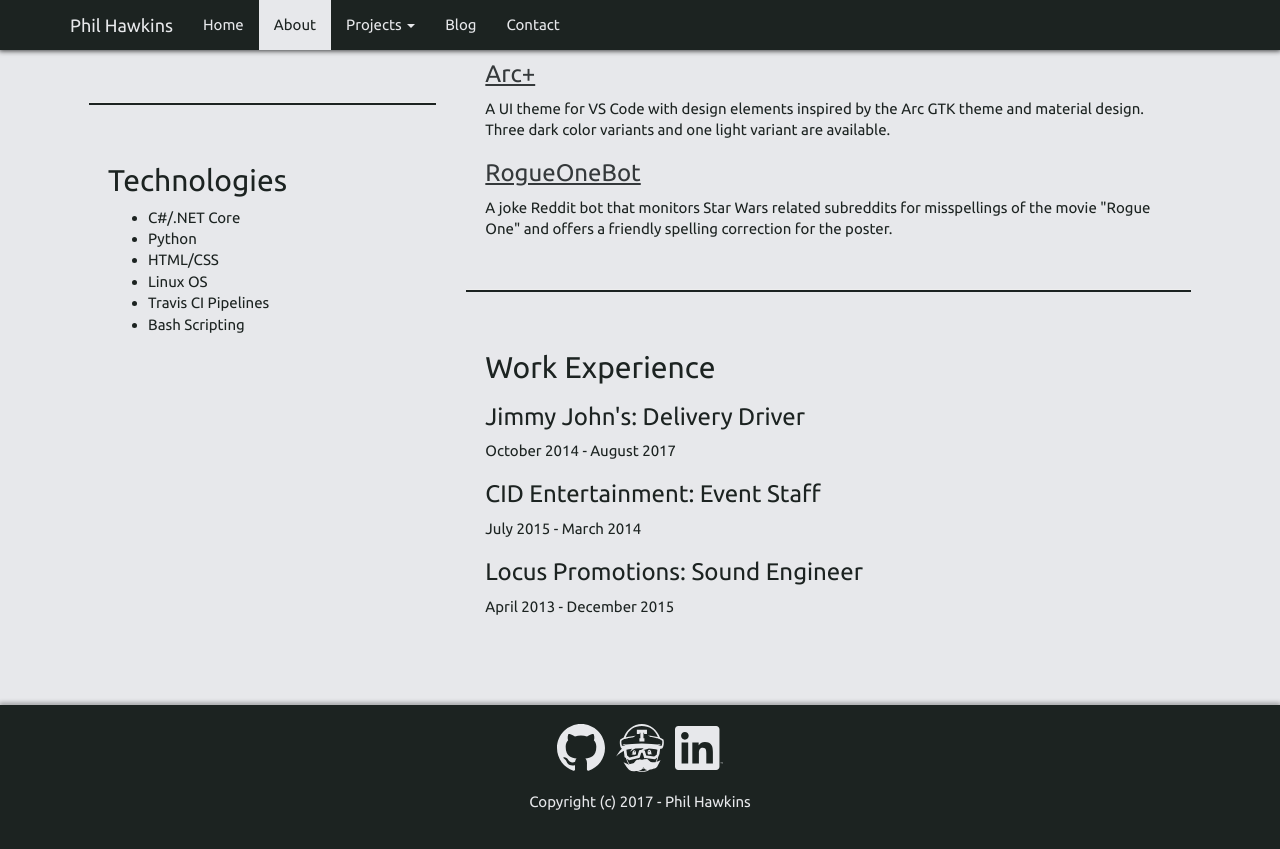
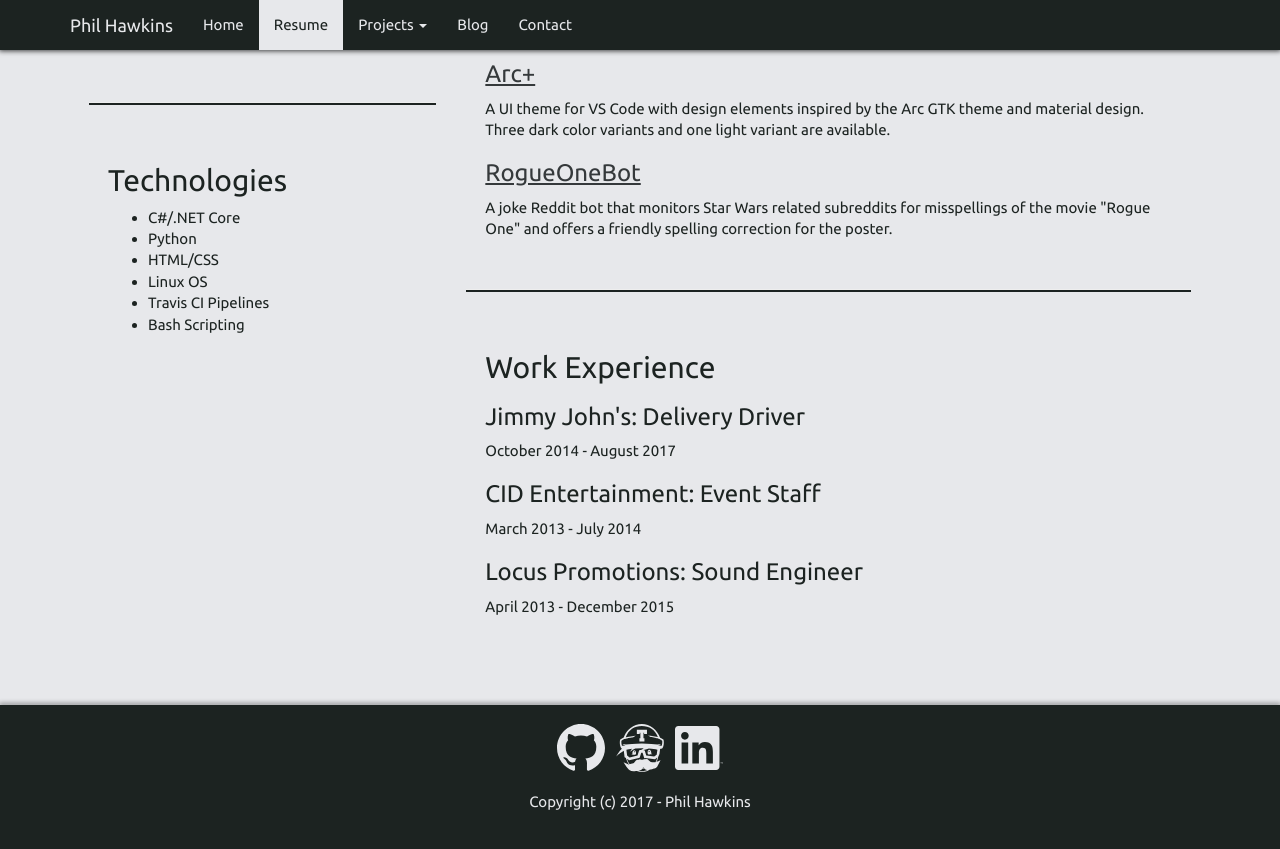
Before and after one commit to phil-harmoniq/phil-harmoniq.github.io, a Jekyll site: the page built from resume.html, in a window 1280 px wide and 900 px high, scrolled down 553 px. Shown: the top 849 px of the window. Built offline with Jekyll 4.4.1, drawn with Linux system fonts in a browser that asks for light colours; nearby versions of some CDN libraries.

Commit message:
Rename About to Resume

```diff
--- a/_data/navigation.yml
+++ b/_data/navigation.yml
@@ -1,7 +1,7 @@
 - title: Home
   url: /index.html
-- title: About
-  url: /about/
+- title: Resume
+  url: /resume/
 - title: Projects
   url: /projects/
   sublinks:
--- a/about.html
+++ b/resume.html
@@ -1,6 +1,6 @@
 ---
 layout: page
-permalink: /about/
+permalink: /resume/
 ---
 
 <div class="about-style">
@@ -102,7 +102,7 @@ permalink: /about/
         <p>October 2014 - August 2017</p>
 
         <h3>CID Entertainment: Event Staff</h3>
-        <p>July 2015 - March 2014</p>
+        <p>March 2013 - July 2014</p>
 
         <h3>Locus Promotions: Sound Engineer</h3>
         <p>April 2013 - December 2015</p>
```
